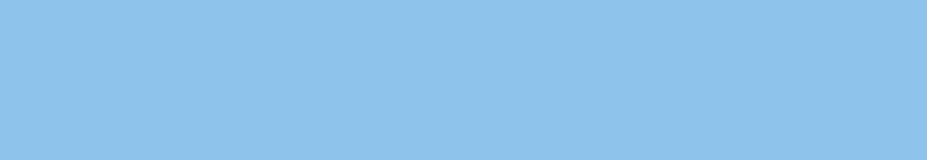
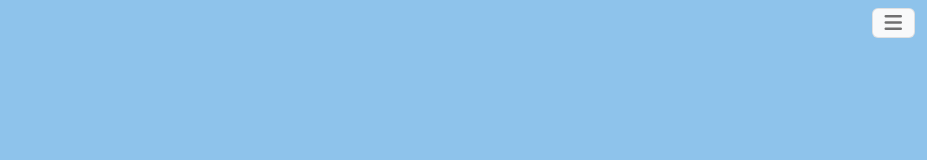
Before and after one commit to darianthao/Portfolio, a React (Create React App) app: page / in a window 1280 px wide. Shown: the top 160 px of the page, without its empty margins (353-1280 px from the left). Built offline with nearby package versions, Linux system fonts and the light colour scheme.

Commit message:
added navbar with aligning to the right side

```diff
--- a/src/App.js
+++ b/src/App.js
@@ -7,6 +7,8 @@ import {MDBBtn} from "mdb-react-ui-kit";
 import MyTechStack from "./components/MyTechStack/MyTechStack";
 import ProjectsGrid from "./components/ProjectsGrid/ProjectsGrid";
 import Footer from "./components/Footer/Footer";
+import NavBar from "./components/NavBar/NavBar";
+
 import React from "react";
 
 
@@ -14,6 +16,7 @@ function App() {
   return (
       <div className="App">
 
+        <NavBar/>
         <TitleCard/>
 
         <MyTechStack/>
--- a/src/components/NavBar/NavBar.js
+++ b/src/components/NavBar/NavBar.js
@@ -1,28 +1,41 @@
-import Container from 'react-bootstrap/Container';
-import Nav from 'react-bootstrap/Nav';
-import Navbar from 'react-bootstrap/Navbar';
-import NavDropdown from 'react-bootstrap/NavDropdown';
+import './NavBar.css'
+import React, { useState } from 'react';
+import {
+    MDBNavbar,
+    MDBContainer,
+    MDBNavbarBrand,
+    MDBNavbarToggler,
+    MDBNavbarItem,
+    MDBNavbarLink,
+    MDBIcon,
+    MDBCollapse
+} from 'mdb-react-ui-kit';
 
-function NavBar() {
+export default function NavBar() {
+    const [showNavExternal, setShowNavExternal] = useState(false);
     return (
-        <Navbar collapseOnSelect expand="lg" bg="dark" variant="dark" className="NavBar">
-            <Container>
-                <Navbar.Brand href="#home">Darian Thao's Portfolio</Navbar.Brand>
-                <Navbar.Toggle aria-controls="responsive-navbar-nav" />
-                <Navbar.Collapse id="responsive-navbar-nav">
-                    <Nav className="me-auto">
-                        <Nav.Link href="#features">Resume</Nav.Link>
-                        <Nav.Link href="#pricing">Videography</Nav.Link>
-                        <NavDropdown title="Click For More" id="collasible-nav-dropdown">
-                            <NavDropdown.Item href="#action/3.1">Socials</NavDropdown.Item>
-                            <NavDropdown.Item href="#action/3.3">Email</NavDropdown.Item>
-                            <NavDropdown.Divider />
-                        </NavDropdown>
-                    </Nav>
-                </Navbar.Collapse>
-            </Container>
-        </Navbar>
+        <div className="sticky-top">
+            <MDBCollapse show={showNavExternal}>
+                <div className='bg-dark p-4'>
+                    <h5 className='text-white h4'>Collapsed content</h5>
+                    <span className='text-muted'>Toggleable via the navbar brand.</span>
+                </div>
+            </MDBCollapse>
+            <MDBNavbar className="position-absolute top-0 end-0">
+                <MDBContainer fluid >
+                    <MDBNavbarToggler
+                        type='button'
+                        data-target='#navbarToggleExternalContent'
+                        aria-controls='navbarToggleExternalContent'
+                        aria-expanded='false'
+                        aria-label='Toggle navigation'
+                        onClick={() => setShowNavExternal(!showNavExternal)}
+                        className="bg-light"
+                    >
+                        <MDBIcon icon='bars' fas />
+                    </MDBNavbarToggler>
+                </MDBContainer>
+            </MDBNavbar>
+        </div>
     );
 }
-
-export default NavBar;
```
